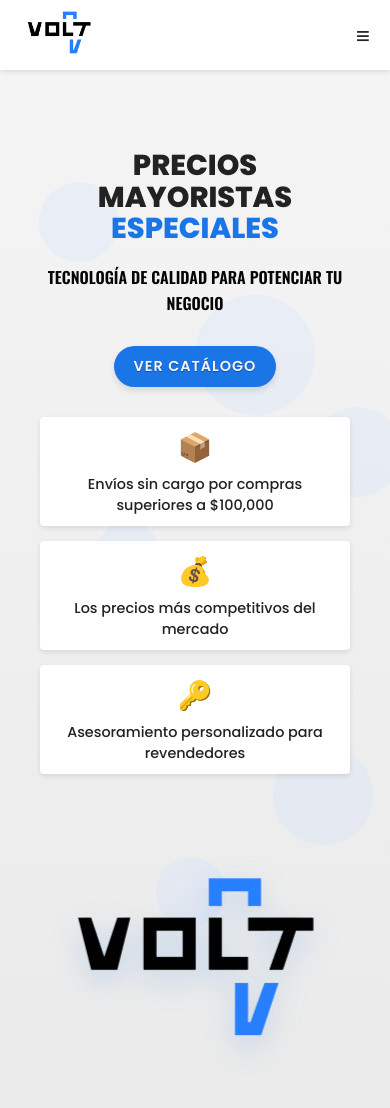
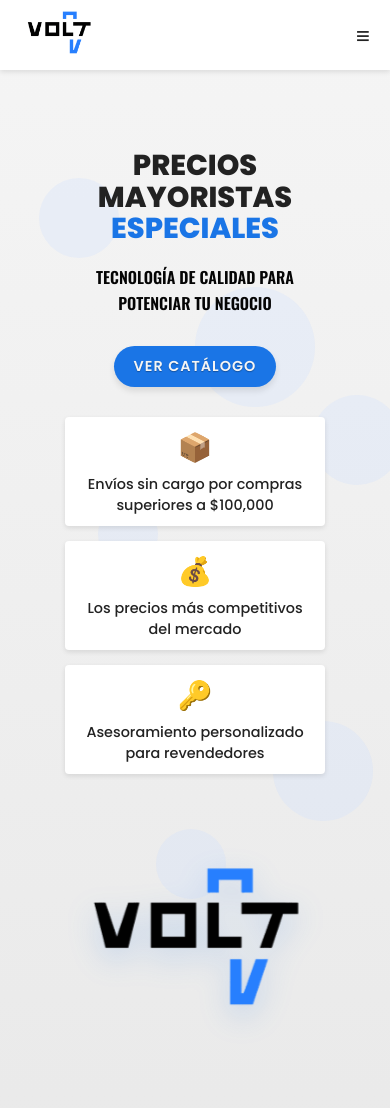
Before and after one commit to AntonioJCoronado/Volt-website, an Astro site: page / in a window 390 px wide. Shown: the top 1108 px of the page. Built offline with nearby package versions, Linux system fonts and the light colour scheme; Astro itself is replaced by a stand-in of ours.

Commit message:
style: main.css
Ajustando imagen de la page principal para mejorar resolución en celular.

```diff
--- a/src/styles/main.css
+++ b/src/styles/main.css
@@ -294,6 +294,9 @@ header {
   display: flex;
   justify-content: center;
   align-items: center;
+  width: 40vw;
+  max-width: 450px;
+  height: auto;
 }
 
 /* Estilo para la animación del logo */
@@ -429,8 +432,10 @@ header {
 
   .content,
   .image-container {
-    width: 100%;
+    width: 80vw;
+    max-width: 300px;
     text-align: center;
+
   }
 
   .description {
```
